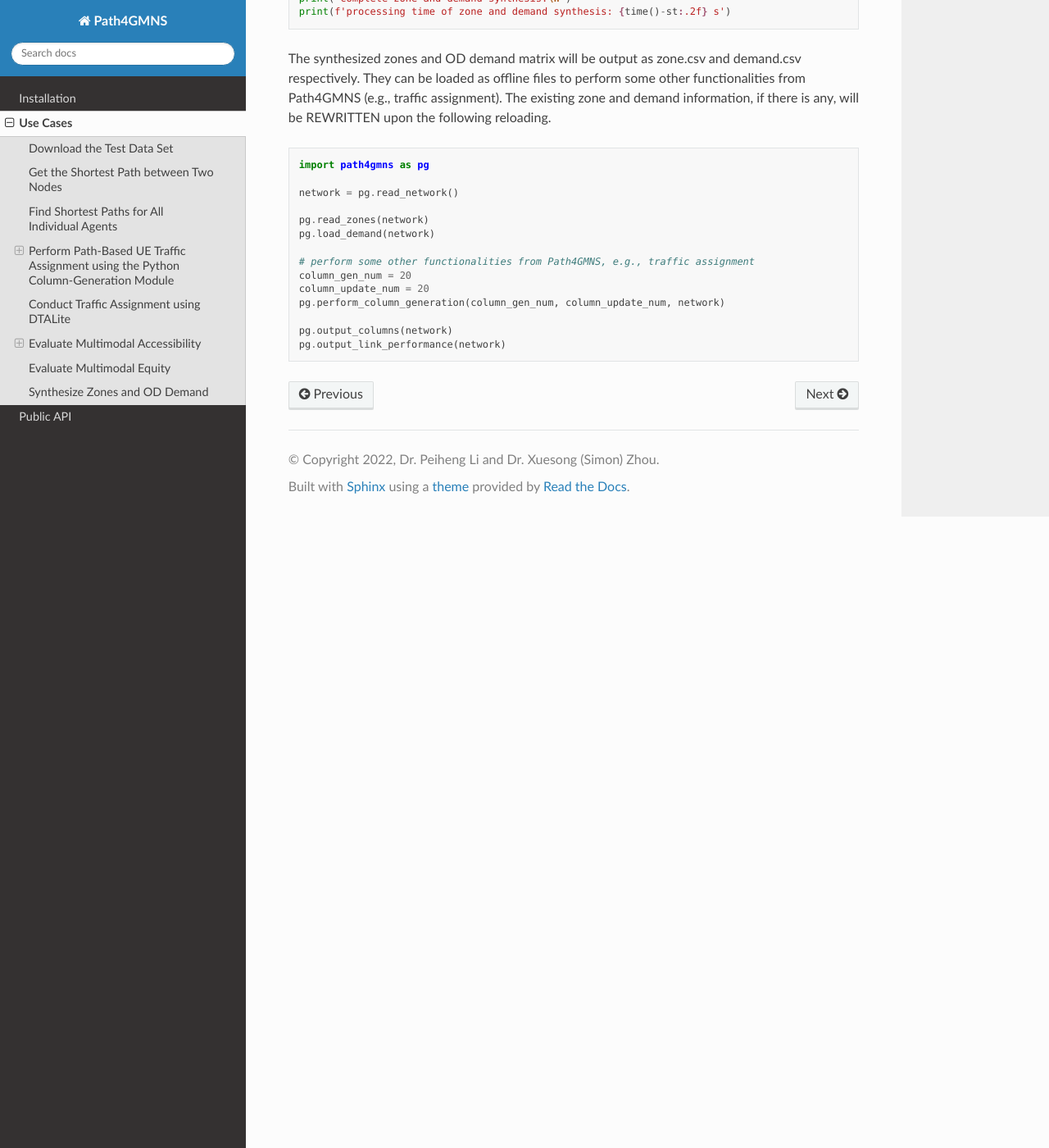
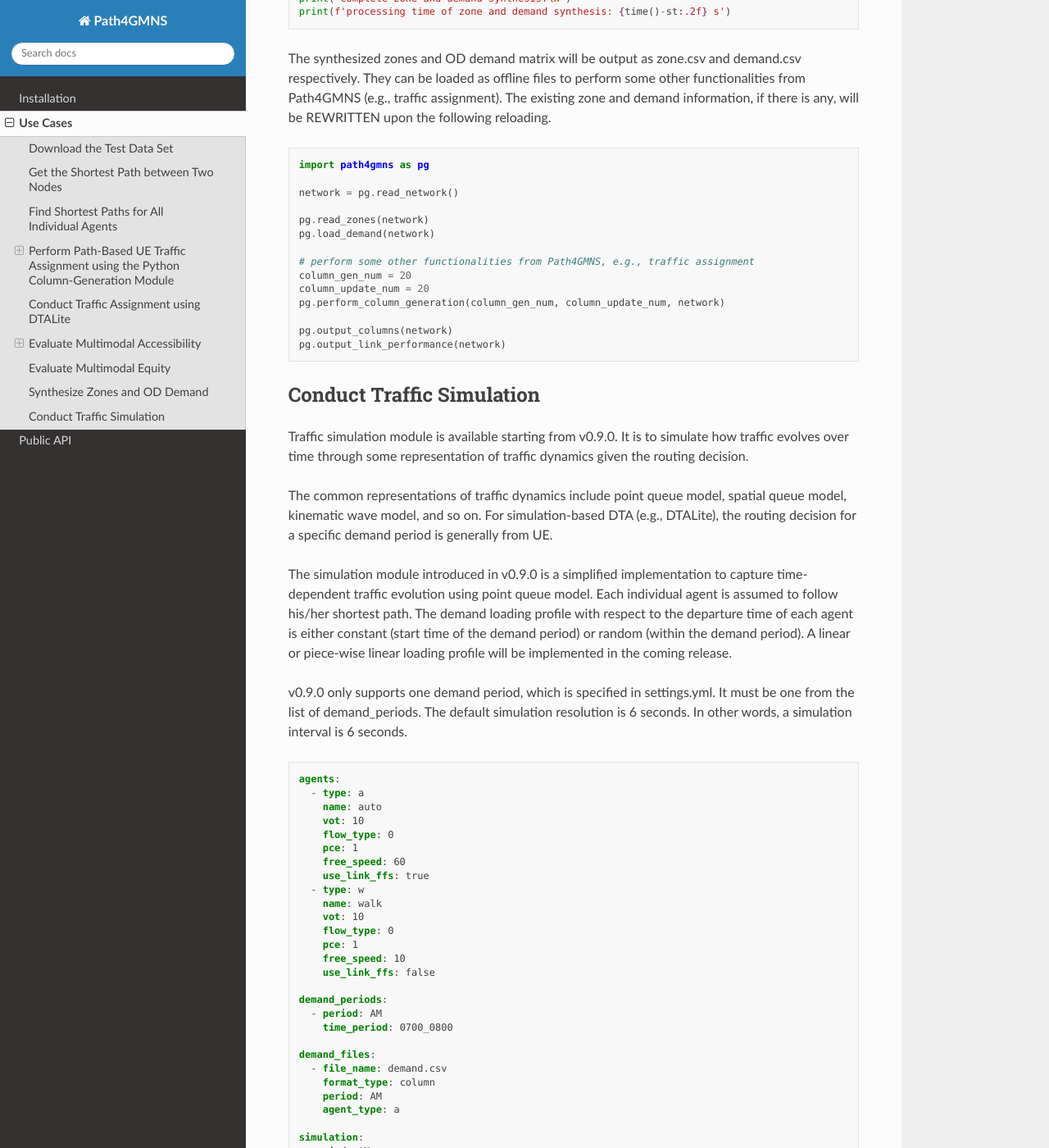
Before and after one commit to jdlph/Path4GMNS, a Sphinx documentation site: the page built from docs/source/usecases.md, in a window 1280 px wide and 1400 px high, scrolled down 10526 px. Shown: the whole window at 82% size. Built offline with Sphinx 7.4.7 and the Read the Docs theme 2.0.0, drawn with Linux system fonts in a browser that asks for light colours; some of the changed text lies outside the part shown.

Commit message:
add how to conduct simulation in tutorial and docs
- include simulation module in api.rst;
- add use case on simulation module in usecases.md and tutorial;
- fix a wrong comment on the legacy way to load demand and zone info
  section 4.3 of tutorial.

````diff
--- a/docs/source/usecases.md
+++ b/docs/source/usecases.md
@@ -451,3 +451,63 @@ pg.perform_column_generation(column_gen_num, column_update_num, network)
 pg.output_columns(network)
 pg.output_link_performance(network)
 ```
+
+## Conduct Traffic Simulation
+
+Traffic simulation module is available starting from v0.9.0. It is to simulate how traffic evolves over time through some representation of traffic dynamics given the routing decision.
+
+The common representations of traffic dynamics include point queue model, spatial queue model, kinematic wave model, and so on. For simulation-based DTA (e.g., DTALite), the routing decision for a specific demand period is generally from UE.
+
+The simulation module introduced in v0.9.0 is a simplified implementation to capture time-dependent traffic evolution using point queue model. Each individual agent is assumed to follow his/her shortest path. The demand loading profile with respect to the departure time of each agent is either constant (start time of the demand period) or random (within the demand period). A linear or piece-wise linear loading profile will be implemented in the coming release.
+
+v0.9.0 only supports one demand period, which is specified in settings.yml. It must be one from the list of demand_periods. The default simulation resolution is 6 seconds. In other words, a simulation interval is 6 seconds.
+
+```yaml
+agents:
+  - type: a
+    name: auto
+    vot: 10
+    flow_type: 0
+    pce: 1
+    free_speed: 60
+    use_link_ffs: true
+  - type: w
+    name: walk
+    vot: 10
+    flow_type: 0
+    pce: 1
+    free_speed: 10
+    use_link_ffs: false
+
+demand_periods:
+  - period: AM
+    time_period: 0700_0800
+
+demand_files:
+  - file_name: demand.csv
+    format_type: column
+    period: AM
+    agent_type: a
+
+simulation:
+  period: AM
+  # number of seconds per simulation interval
+  resolution: 6
+```
+
+For v0.9.0, find_path_for_agents() must be called in the first place to set up routing for each agent before simulation.
+
+```Python
+import path4gmns as pg
+
+network = pg.read_network(load_demand=True)
+
+st = time()
+network.find_path_for_agents()
+pg.perform_simple_simulation(network)
+print('complete simple simulation.\n')
+
+print('writing agent trajectories')
+pg.output_agent_trajectory(network)
+print('\ntrajectories can be found in trajectory.csv')
+```
````
Also changed, not shown: docs/source/api.rst (+6 -1 lines), 2 other files.
